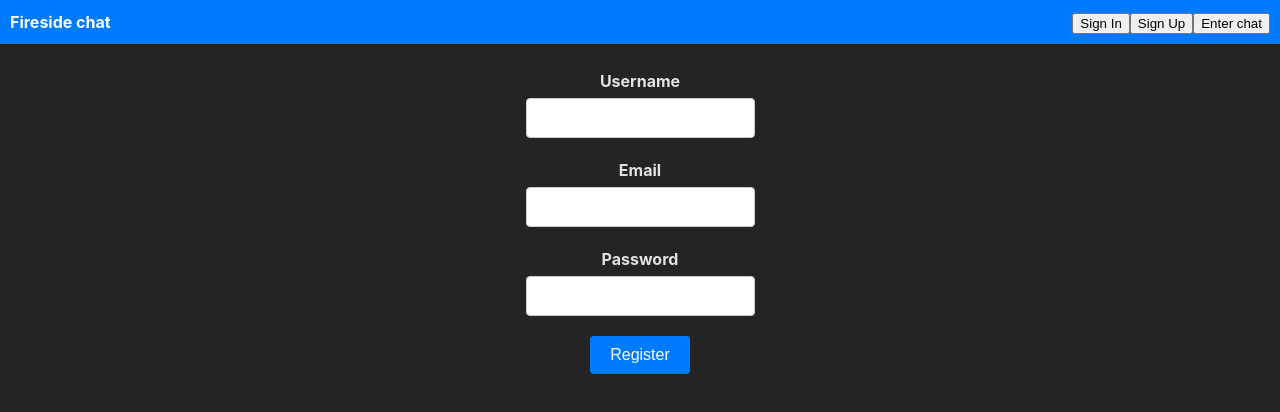
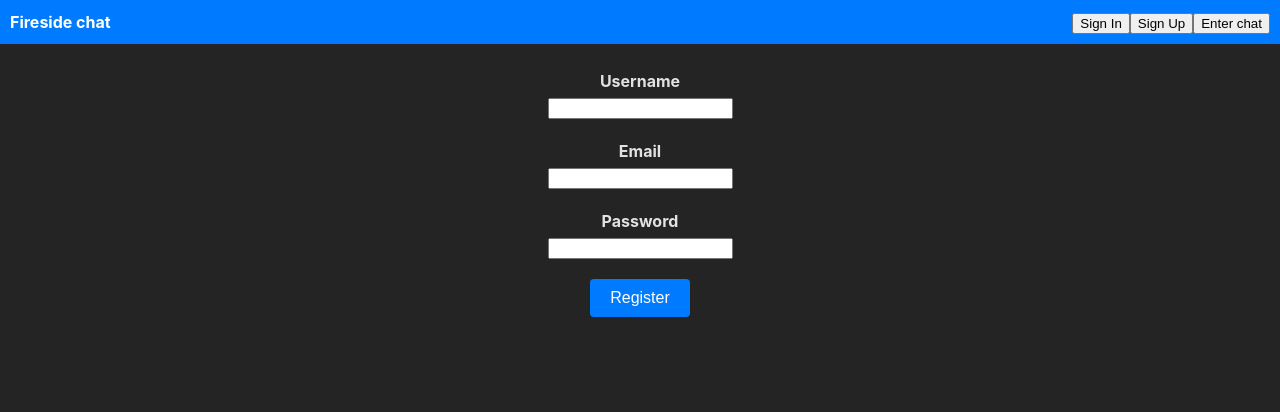
Before and after one commit to AgrisMag/fireside-chat, a React (Vite) app: page /signup in a window 1280 px wide. Shown: the top 412 px of the page. Built offline with nearby package versions, Linux system fonts and the light colour scheme.

Commit message:
refactoring input states

```diff
--- a/src/components/Input.tsx
+++ b/src/components/Input.tsx
@@ -6,9 +6,12 @@ type TextInputProps = {
   onChange: (value: string) => void;
   onKeyPress?: (event: React.KeyboardEvent<HTMLInputElement>) => void;
   value: string;
+  name?: string;
   id?: string;
   placeholder?: string;
 };
+
+// TODO: Decide if you want to use this component or not, alternative would be using the Input component from Material UI or something similar
 
 export const TextInput: React.FC<TextInputProps> = ({
   value,
--- a/src/pages/LandingPage.tsx
+++ b/src/pages/LandingPage.tsx
@@ -1,19 +1,22 @@
 import styled from "@emotion/styled";
-import { useState } from "react";
-import { TextInput } from "../components/Input";
+import { ChangeEvent, useState } from "react";
 import { Label } from "../components/Label";
 import { Button } from "../components/Button";
 
+type LoginInfo = {
+  email: string;
+  password: string;
+};
+
 export const LandingPage = () => {
-  const [email, setEmail] = useState<string>("");
-  const [password, setPassword] = useState<string>("");
+  const [loginInfo, setLoginInfo] = useState<LoginInfo>({
+    email: "",
+    password: "",
+  });
 
-  const handleEmailChange = (value: string) => {
-    setEmail(value);
-  };
-
-  const handlePasswordChange = (value: string) => {
-    setPassword(value);
+  const handleLoginInfoChange = (event: ChangeEvent<HTMLInputElement>) => {
+    const value = event.target.value;
+    setLoginInfo({ ...loginInfo, [event.target.name]: value });
   };
 
   const handleSubmit = () => {
@@ -24,20 +27,22 @@ export const LandingPage = () => {
     <LandingPageWrapper>
       <InputWrapper>
         <Label htmlFor="email">Email</Label>
-        <TextInput
+        <input
           type="email"
-          onChange={handleEmailChange}
-          value={email}
+          onChange={handleLoginInfoChange}
+          value={loginInfo.email}
+          name={"email"}
           placeholder="Email"
           id="email"
         />
       </InputWrapper>
       <InputWrapper>
         <Label htmlFor="password">Password</Label>
-        <TextInput
+        <input
           type="password"
-          onChange={handlePasswordChange}
-          value={password}
+          onChange={handleLoginInfoChange}
+          value={loginInfo.password}
+          name="password"
           placeholder="Password"
           id="password"
         />
--- a/src/pages/RegisterPage.tsx
+++ b/src/pages/RegisterPage.tsx
@@ -1,27 +1,23 @@
 import styled from "@emotion/styled";
 import { Label } from "../components/Label";
-import { TextInput } from "../components/Input";
-import { useState } from "react";
+import { ChangeEvent, useState } from "react";
 import { Button } from "../components/Button";
 
+type RegistrationInfo = { username: string; email: string; password: string };
+
 export const RegisterPage = () => {
-  const [username, setUsername] = useState<string>("");
-  const [email, setEmail] = useState<string>("");
-  const [password, setPassword] = useState<string>("");
+  const [registrationInfo, setRegistrationInfo] = useState<RegistrationInfo>({
+    username: "",
+    email: "",
+    password: "",
+  });
 
-  const handleUsernameChange = (value: string) => {
-    setUsername(value);
+  const handleRegistration = (event: ChangeEvent<HTMLInputElement>) => {
+    const value = event.target.value;
+    setRegistrationInfo({ ...registrationInfo, [event.target.name]: value });
   };
 
-  const handleEmailChange = (value: string) => {
-    setEmail(value);
-  };
-
-  const handlePasswordChange = (value: string) => {
-    setPassword(value);
-  };
-
-  const handleRegistration = () => {
+  const handleSubmitRegistration = () => {
     console.log("Registered");
   };
 
@@ -29,32 +25,35 @@ export const RegisterPage = () => {
     <RegisterPageWrapper>
       <InputWrapper>
         <Label htmlFor="username">Username</Label>
-        <TextInput
+        <input
           type="text"
-          value={username}
-          onChange={handleUsernameChange}
+          value={registrationInfo.username}
+          name={"username"}
+          onChange={handleRegistration}
           id="username"
         />
       </InputWrapper>
       <InputWrapper>
         <Label htmlFor="registration-email">Email</Label>
-        <TextInput
+        <input
           type="email"
-          value={email}
-          onChange={handleEmailChange}
+          value={registrationInfo.email}
+          name={"email"}
+          onChange={handleRegistration}
           id="registration-email"
         />
       </InputWrapper>
       <InputWrapper>
-        <Label htmlFor="registration-password">Password</Label>
-        <TextInput
+        <Label htmlFor="password">Password</Label>
+        <input
           type="password"
-          value={password}
-          onChange={handlePasswordChange}
+          value={registrationInfo.password}
+          name={"password"}
+          onChange={handleRegistration}
           id="registration-password"
         />
       </InputWrapper>
-      <Button onClick={handleRegistration}>Register</Button>
+      <Button onClick={handleSubmitRegistration}>Register</Button>
     </RegisterPageWrapper>
   );
 };
```
